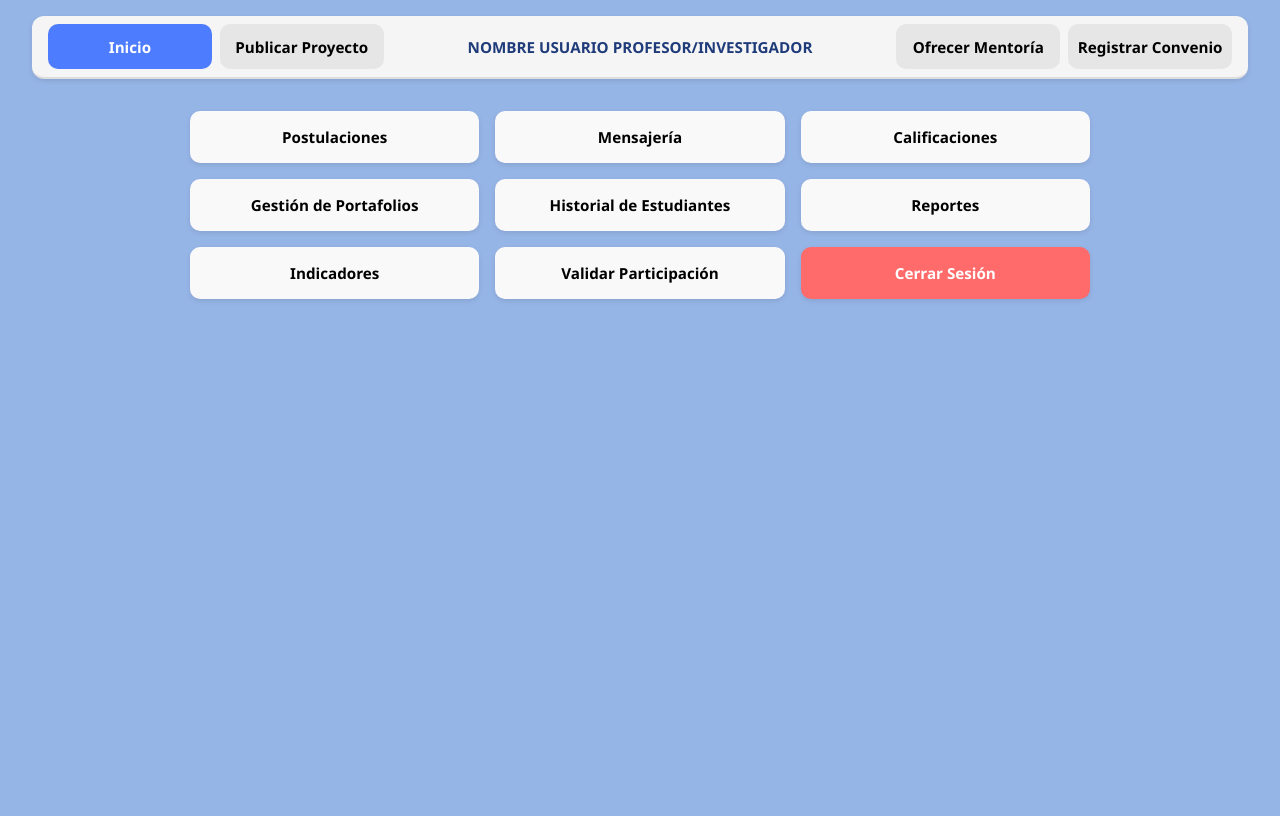
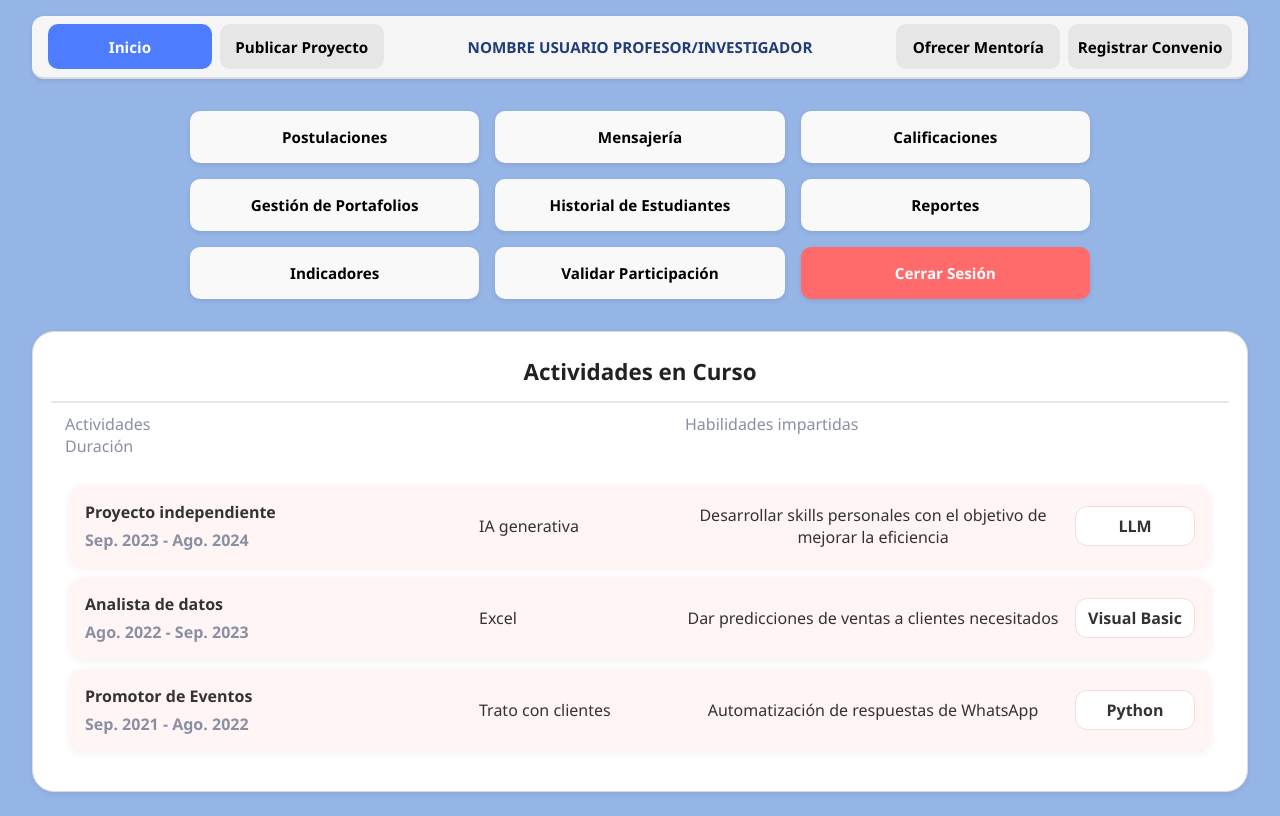
Before and after one commit to ViasUC/Docentes, an Angular app in the folder frontend_docentes/: page /menu in a window 1280 px wide. Built offline with nearby package versions, Linux system fonts and the light colour scheme.

Commit message:
Agregado contenedor para mostrar las oportunidades en menu-docentes.html y toqué el package.json y agregué un proxy.conf.json (hice esto porque hice con chta y no sé como conectar el back con el front)

```diff
--- a/frontend_docentes/package.json
+++ b/frontend_docentes/package.json
@@ -3,7 +3,7 @@
   "version": "0.0.0",
   "scripts": {
     "ng": "ng",
-    "start": "ng serve",
+    "start": "ng serve --proxy-config proxy.conf.json",
     "build": "ng build",
     "watch": "ng build --watch --configuration development",
     "test": "ng test"
--- a/frontend_docentes/src/app/pages/menu-docentes/menu-docentes.css
+++ b/frontend_docentes/src/app/pages/menu-docentes/menu-docentes.css
@@ -99,3 +99,60 @@
 .action-btn.logout:hover {
   background-color: #e14d4d;
 }
+
+/*Cambios de Elias*/
+/* === Contenedor inferior === */
+/* ---------- Card inferior: Actividades ---------- */
+.activities-card{
+  width:95%;
+  margin:18px auto 28px;
+  background:#fff;
+  border:1px solid #dadce3;
+  border-radius:22px;
+  padding:18px;
+  box-shadow:0 2px 6px rgba(0,0,0,.08);
+}
+.activities-card h2{
+  text-align:center; margin:6px 0 14px; font-size:1.4rem; font-weight:800;
+}
+.table-head{
+  display:grid; grid-template-columns: 2fr 1fr 2fr 120px; gap:10px;
+  padding:10px 14px; color:#8a8fa3; border-top:2px solid #e6e7ec;
+}
+.rows{ max-height:360px; overflow:auto; padding:8px 6px 12px; }
+.row{
+  display:grid; grid-template-columns: 2fr 1fr 2fr 120px; gap:10px;
+  background:#fff5f5; border-radius:14px; margin:10px 12px; padding:16px;
+  box-shadow:0 2px 8px rgba(0,0,0,.06);
+}
+.col{display:flex; flex-direction:column; justify-content:center}
+.col.center{text-align:center}
+.col.strong{font-weight:800}
+.meta{color:#8a8fa3; font-weight:600; margin-top:6px}
+.tag{
+  align-self:center; text-align:center; font-weight:800; background:#fff; border:1px solid #f0dede;
+  padding:8px 12px; border-radius:12px;
+}
+
+/* Scrollbar (Chrome/Edge) */
+.rows::-webkit-scrollbar{width:10px}
+.rows::-webkit-scrollbar-thumb{background:#c7c9d3;border-radius:10px}
+.rows::-webkit-scrollbar-track{background:#f1f2f6;border-radius:10px}
+
+/* ---------- Responsive ---------- */
+@media (max-width: 980px){
+  .hero{grid-template-columns:1fr}
+  .profile{order:-1}
+}
+@media (max-width: 760px){
+  .actions-grid{grid-template-columns:1fr 1fr}
+  .table-head, .row{grid-template-columns: 1.4fr .9fr 1.6fr 100px}
+}
+@media (max-width: 560px){
+  .navbar{flex-direction:column}
+  .nav-btn, .nav-username{width:100%}
+  .actions-grid{grid-template-columns:1fr}
+  .table-head, .row{grid-template-columns:1fr}
+  .col.center{text-align:left}
+  .tag{justify-self:start}
+}
--- a/frontend_docentes/src/app/pages/menu-docentes/menu-docentes.html
+++ b/frontend_docentes/src/app/pages/menu-docentes/menu-docentes.html
@@ -19,3 +19,53 @@
   <button class="action-btn">Validar Participación</button>
   <button class="action-btn logout">Cerrar Sesión</button>
 </div>
+
+<!-- Card inferior: Actividades en curso -->
+<section class="activities-card">
+  <h2>Actividades en Curso</h2>
+
+  <div class="table-head">
+    <span>Actividades<br/>Duración</span>
+    <span></span>
+    <span>Habilidades impartidas</span>
+    <span></span>
+  </div>
+
+  <div class="rows">
+    <article class="row">
+      <div class="col strong">
+        Proyecto independiente
+        <div class="meta">Sep. 2023 - Ago. 2024</div>
+      </div>
+      <div class="col">IA generativa</div>
+      <div class="col center">
+        Desarrollar skills personales con el objetivo de mejorar la eficiencia
+      </div>
+      <div class="col tag">LLM</div>
+    </article>
+
+    <article class="row">
+      <div class="col strong">
+        Analista de datos
+        <div class="meta">Ago. 2022 - Sep. 2023</div>
+      </div>
+      <div class="col">Excel</div>
+      <div class="col center">
+        Dar predicciones de ventas a clientes necesitados
+      </div>
+      <div class="col tag">Visual Basic</div>
+    </article>
+
+    <article class="row">
+      <div class="col strong">
+        Promotor de Eventos
+        <div class="meta">Sep. 2021 - Ago. 2022</div>
+      </div>
+      <div class="col">Trato con clientes</div>
+      <div class="col center">
+        Automatización de respuestas de WhatsApp
+      </div>
+      <div class="col tag">Python</div>
+    </article>
+  </div>
+</section>
```
Also changed, not shown: frontend_docentes/proxy.conf.json (added, +7 -0 lines), 1 other file (tests, documents, lock files or other folders).
